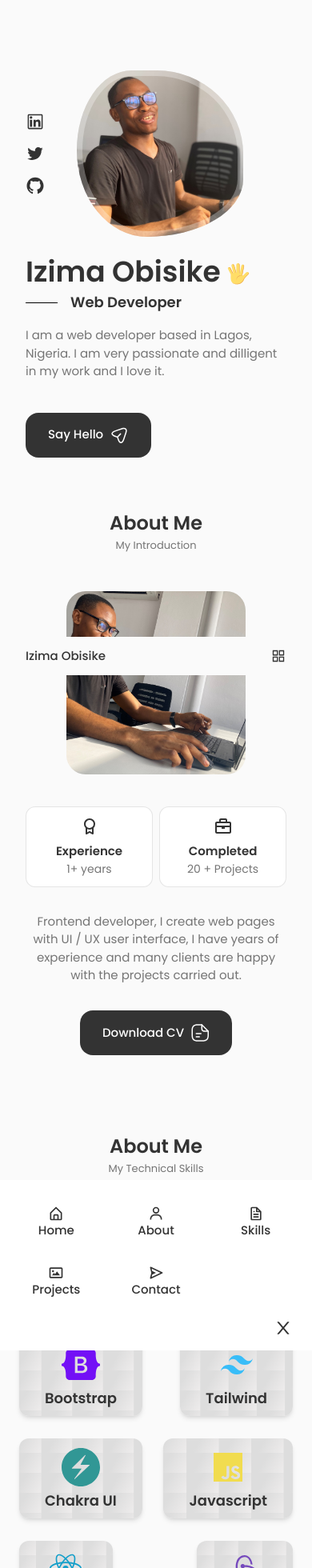
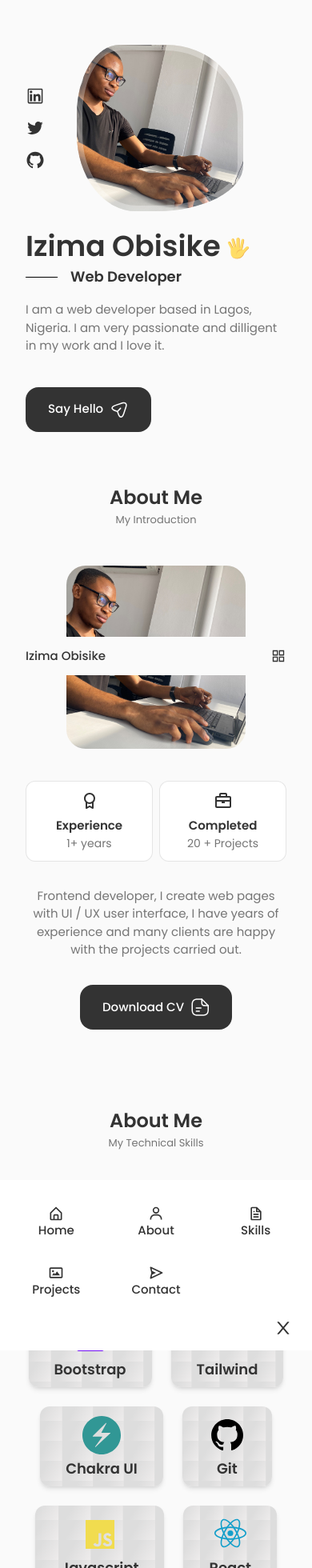
Before and after one commit to Izima01/portfolio1.0, a React (Vite) app: page / in a window 390 px wide. Shown: the top 1960 px of the page at 80% size. Built offline with nearby package versions, Linux system fonts and the light colour scheme.

Commit message:
changed images

```diff
--- a/src/components/Home/Home.css
+++ b/src/components/Home/Home.css
@@ -1,5 +1,5 @@
 .home_img {
-    background: url(../../assets/profile.jpg);
+    background: url(../../assets/about.jpeg);
     background-position: center;
     background-size: cover;
     box-shadow: inset 0 0 0 9px rgba(255, 255, 255, 30%);
@@ -16,13 +16,13 @@
 
 @keyframes profile_animate {
     0% {
-        border-radius: 60% 40% 30% 70%/ 60% 30% 70% 40%;
+        border-radius: 50% 30% 20% 60%/ 50% 20% 60% 30%;
     }
     50% {
-        border-radius: 30% 60% 70% 40%/ 50% 60% 30% 60%;
+        border-radius: 20% 50% 60% 30%/ 40% 50% 20% 50%;
     }
     100% {
-        border-radius: 60% 40% 30% 70%/ 60% 30% 70% 40%;
+        border-radius: 50% 30% 20% 60%/ 50% 20% 60% 30%;
     }
 }
 
--- a/src/components/Home/Home.jsx
+++ b/src/components/Home/Home.jsx
@@ -8,7 +8,7 @@ const Home = () => {
   return (
     <section id="home" className="pt-8 sm:pt-16 px-0 pb-8 section">
         <div className="max-w-[968px] px-8 lg:px-0 mx-auto grid gap-6 gap-y-16 ">
-            <div className="grid lg:gap-x-8 gap-x-5 pt-14 md:pt-16 items-center home_content">
+            <div className="grid lg:gap-x-8 gap-x-5 pt-6 sm:pt-14 md:pt-16 items-center home_content">
                 <Social />
                 <div className="home_img bg-no-repeat h-52 sm:h-64 lg:h-80 w-52 sm:w-64 lg:w-80 order-[initial] md:order-1 md:justify-self-center" />
                 <Data />
--- a/src/components/Skills/Frontend.jsx
+++ b/src/components/Skills/Frontend.jsx
@@ -9,19 +9,19 @@ const skills = [
     {name: 'Bootstrap', icon: <SiBootstrap className='text-[#7310f6] text-5xl' /> },
     {name: 'Tailwind', icon: <BiLogoTailwindCss className='text-[#38bdf8] text-5xl' /> },
     {name: 'Chakra UI', icon: <SiChakraui className='text-[#319795] text-5xl' /> },
+    {name: 'Git', icon: <BiLogoGithub className='text-black text-5xl' /> },
     {name: 'Javascript', icon: <BiLogoJavascript stroke='black' className='text-[#f1dc4f] text-5xl' /> },
     {name: 'React', icon: <BiLogoReact className='text-[#149fca] text-5xl' /> },
     {name: 'Redux', icon: <BiLogoRedux className='text-[#764abd] text-5xl' /> },
-    {name: 'Git', icon: <BiLogoGithub className='text-black text-5xl' /> },
     {name: 'Firebase', icon: <img src={firebase} className='w-12' /> },
 ];
 
 const Frontend = () => {
   return (
     <div className="skills__content ">
-        <div className="skills__group flex flex-wrap gap-y-7 justify-between sm:justify-center sm:gap-7 mt-6 w-full sm:w-10/12 mx-auto">
+        <div className="skills__group flex flex-wrap justify-center gap-6 mt-6 w-full sm:w-10/12 mx-auto">
             {skills.map(({name, icon}, i) => (
-                <div key={i} className="skills__data flex items-center justify-center flex-col gap-2 loading-card shadow-md py-3 px-8 rounded-xl">
+                <div key={i} className="skills__data flex items-center justify-center flex-col gap-2 loading-card shadow-md py-3 px-8 w-auto sm:px-8 rounded-xl">
                 {/* <BiLogoHtml5 className=' text-5xl text-slate-600' /> */}
                 {icon}
                 <h3 className="skill_name text-lg leading-5 font-semibold">{name}</h3>
```
Also changed, not shown: src/assets/profile.jpg.
